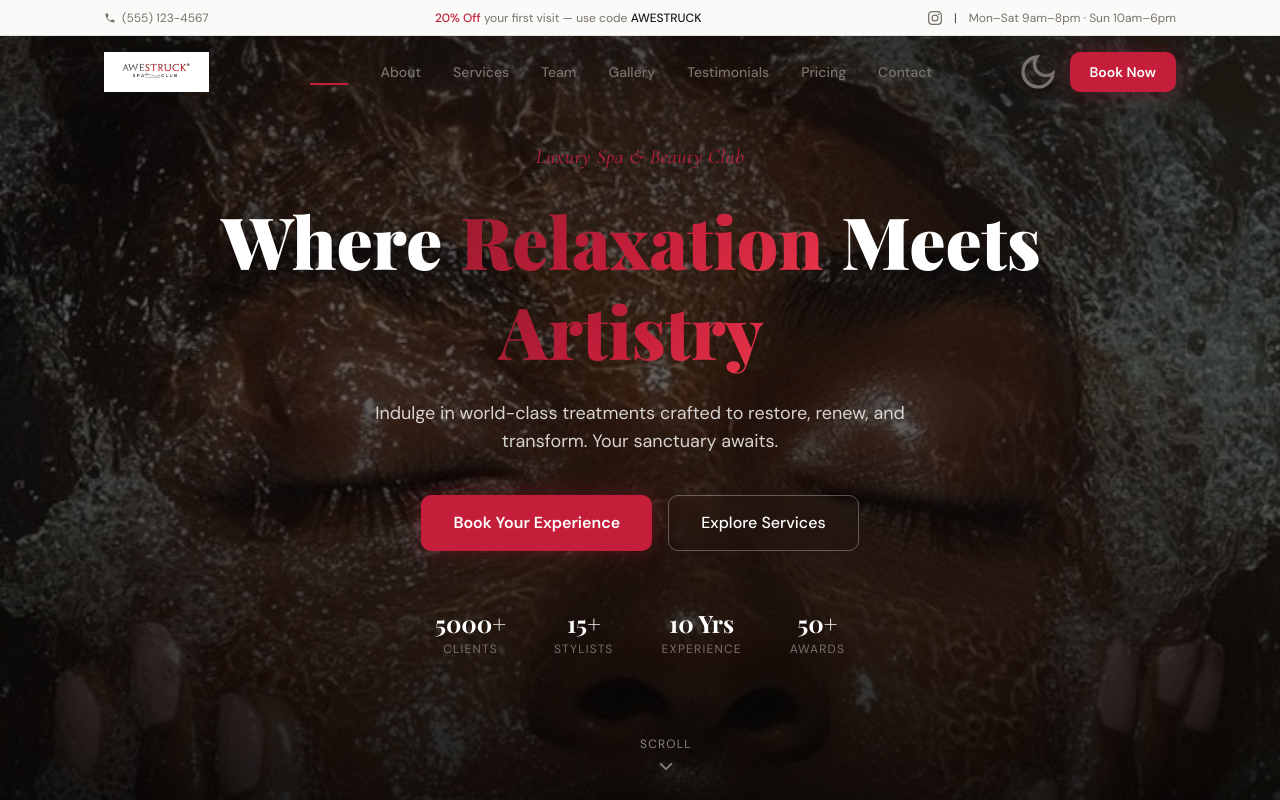
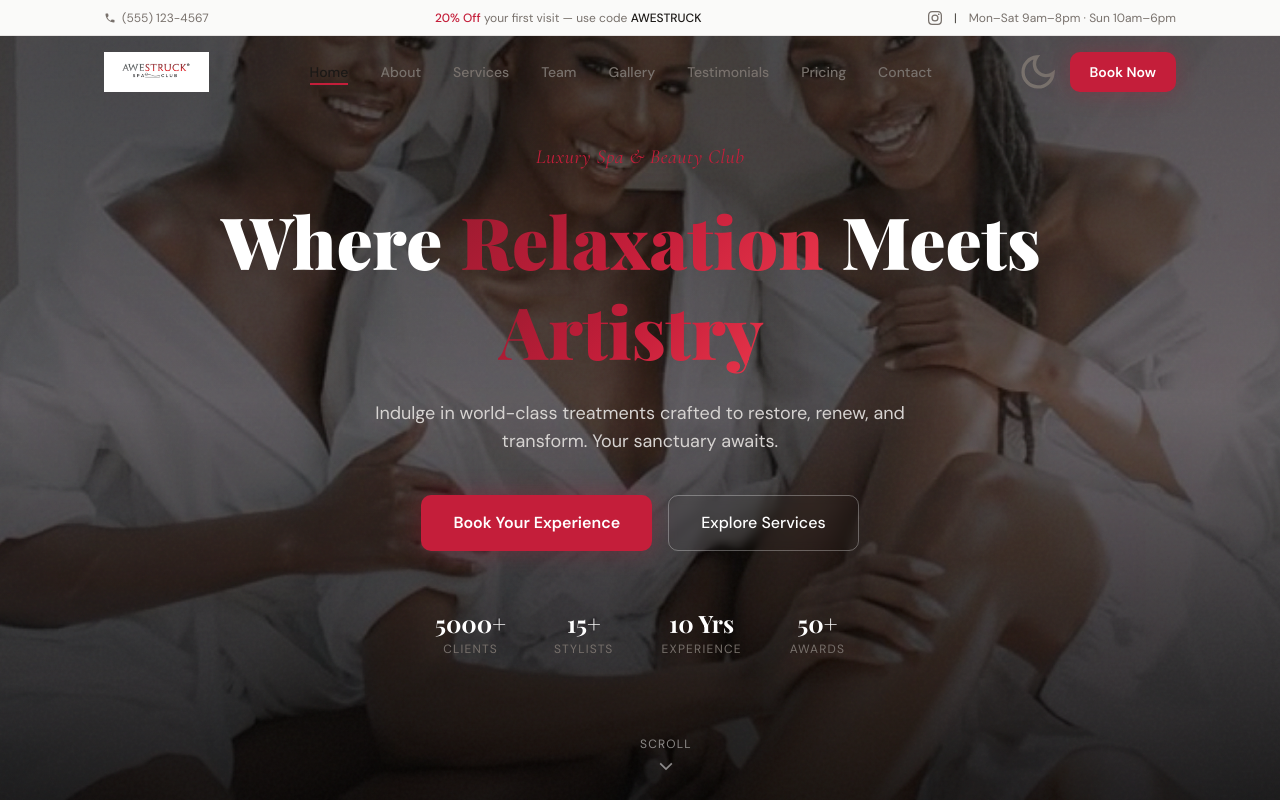
Before and after one commit to main-arch19/Awestruck-spa-club, a Next.js app: page / in a window 1280 px wide. Shown: the top 800 px of the page. Built offline with nearby package versions, Linux system fonts and the light colour scheme; a web font is replaced by a local one.

Commit message:
Replace hero background image with new photo
Co-Authored-By: Claude Sonnet 4.6 <noreply@anthropic.com>

```diff
--- a/src/components/home/Hero.tsx
+++ b/src/components/home/Hero.tsx
@@ -39,7 +39,7 @@ export default function Hero() {
           style={{ animation: 'ken-burns 20s ease-in-out infinite' }}
         >
           <Image
-            src="/images/gallery-17.jpg"
+            src="/images/hero-bg.jpeg"
             alt="Awestruck Spa Club luxury spa interior"
             fill
             className="object-cover"
```
Also changed, not shown: public/images/hero-bg.jpeg (added).
